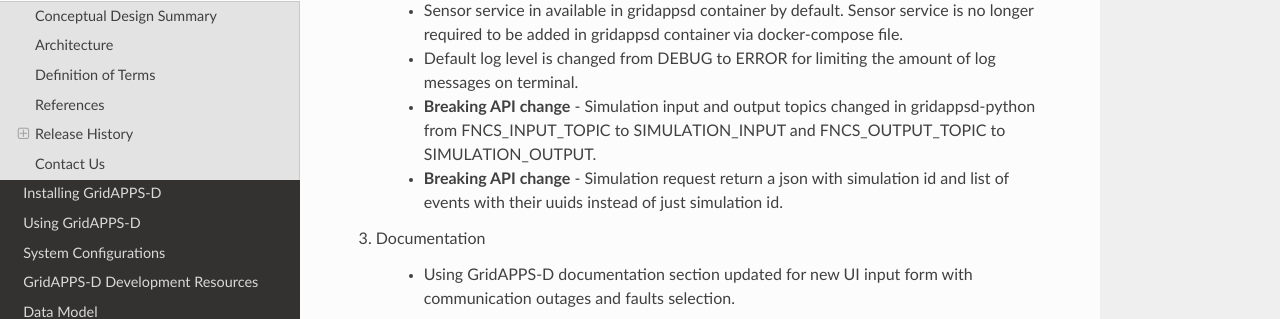
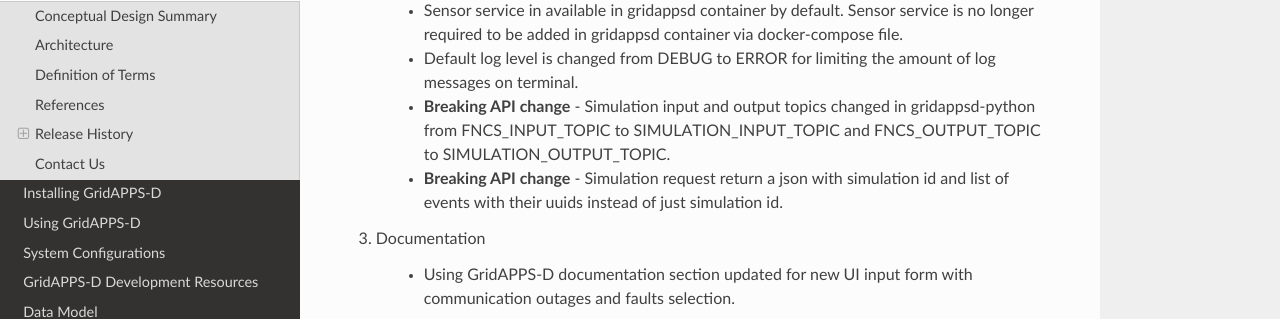
Before and after one commit to ericstephan/gridappsd-docs, a Sphinx documentation site: the page built from docs/source/overview/index.rst, in a window 1280 px wide and 900 px high, scrolled down 11777 px. Shown: the part 161-480 px from the top of the window. Built offline with Sphinx 7.4.7 and the Read the Docs theme 2.0.0, drawn with Linux system fonts in a browser that asks for light colours.

Commit message:
Update version_history.rst

```diff
--- a/docs/source/overview/version_history.rst
+++ b/docs/source/overview/version_history.rst
@@ -294,7 +294,7 @@
 	- Debug scripts added: Added scripts in gridappsd-docker to run platform, co-simulator and simulator in separate terminals for debugging purposes.
 	- Sensor service in available in gridappsd container by default. Sensor service is no longer required to be added in gridappsd container via docker-compose file.
 	- Default log level is changed from DEBUG to ERROR for limiting the amount of log messages on terminal.
-	- **Breaking API change** - Simulation input and output topics changed in gridappsd-python from FNCS_INPUT_TOPIC to SIMULATION_INPUT and FNCS_OUTPUT_TOPIC to SIMULATION_OUTPUT.
+	- **Breaking API change** - Simulation input and output topics changed in gridappsd-python from FNCS_INPUT_TOPIC to SIMULATION_INPUT_TOPIC and FNCS_OUTPUT_TOPIC to SIMULATION_OUTPUT_TOPIC.
 	- **Breaking API change** - Simulation request return a json with simulation id and list of events with their uuids instead of just simulation id.
 
 
```
